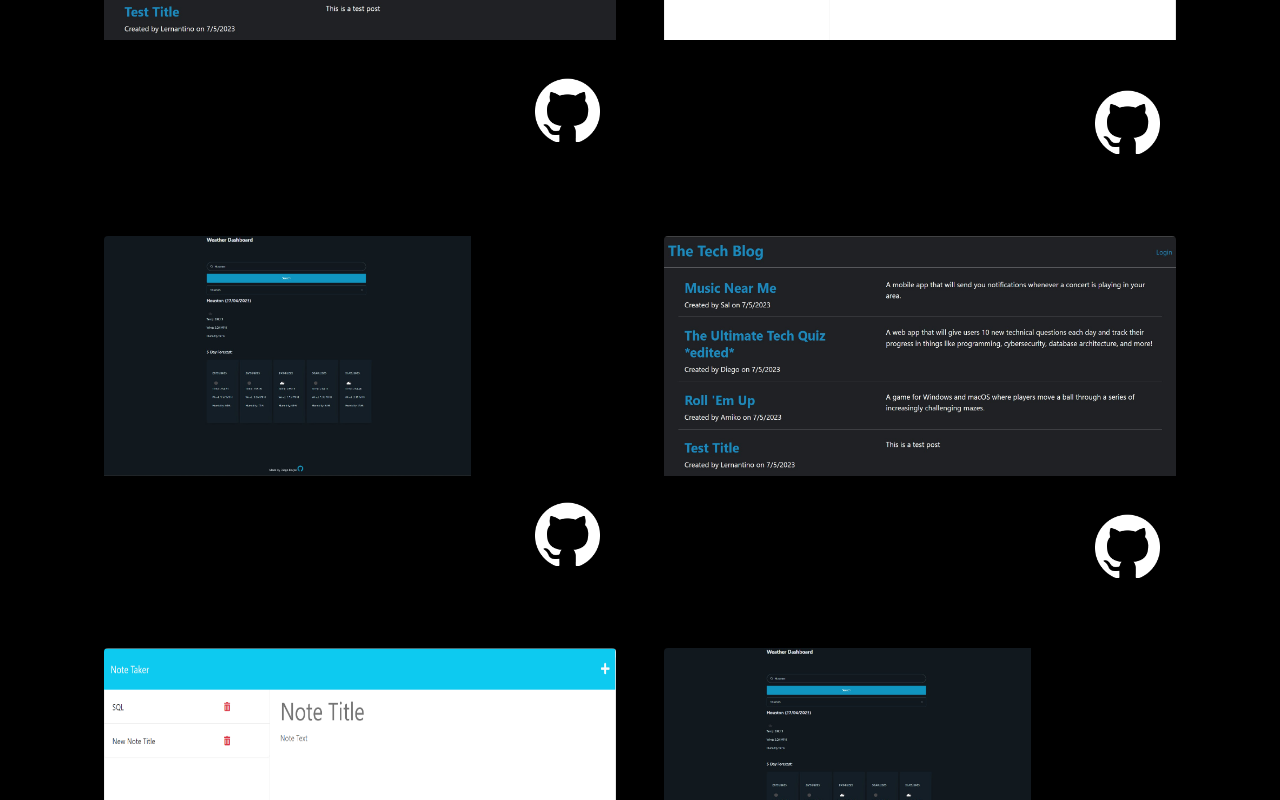
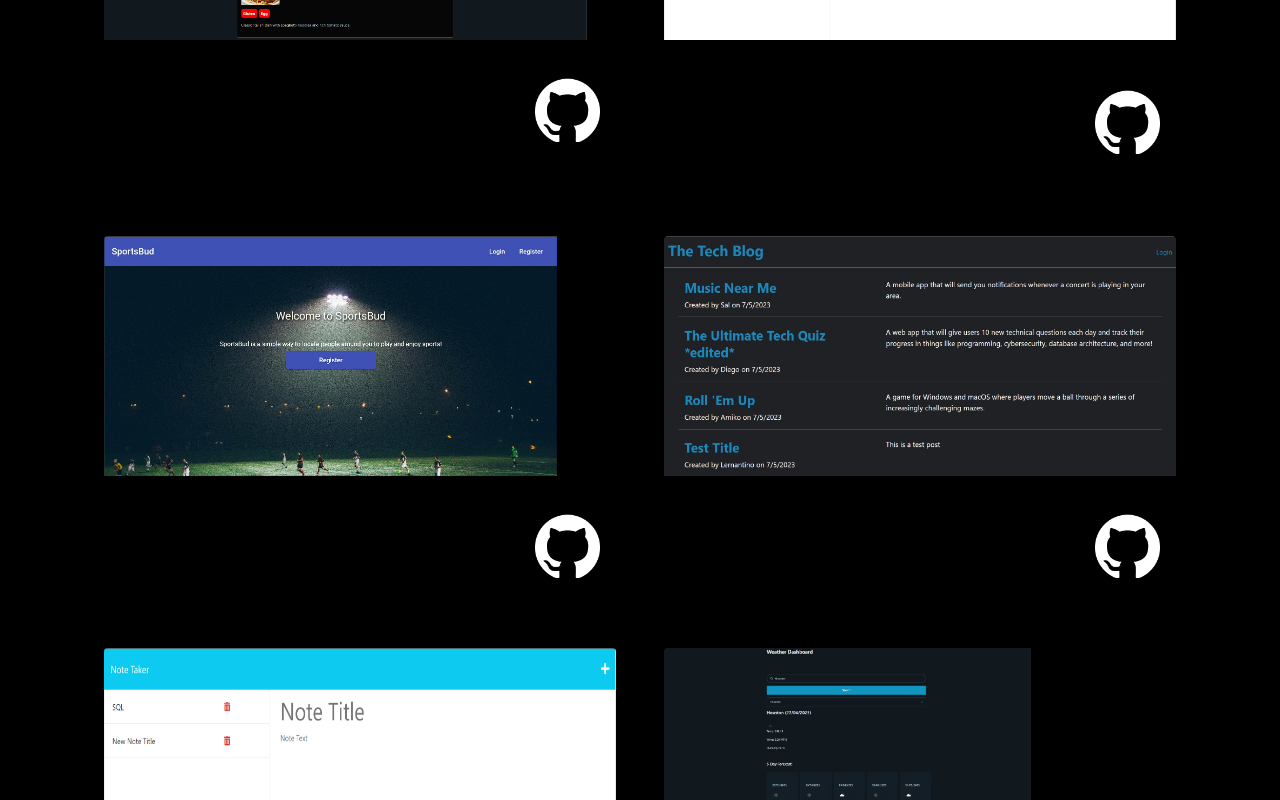
Before and after one commit to DiegoABorjas/react-portfolio, a React (Vite) app: page /projects in a window 1280 px wide. Shown: the part 502-1302 px from the top of the page. Built offline with nearby package versions, Linux system fonts and the light colour scheme.

Commit message:
updated projects

```diff
--- a/src/pages/ProjectsPage.jsx
+++ b/src/pages/ProjectsPage.jsx
@@ -5,15 +5,17 @@ import Project from "../components/Project"
 import noteTaker from "../assets/pictures/note-taker.png"
 import weather from "../assets/pictures/weather.jpg"
 import techBlog from "../assets/pictures/techblog.jpg"
+import yumYard from "../assets/pictures/yum-yard.png"
+import sportsBud from "../assets/pictures/sportsbud.jpg"
 
 export default function ProjectsPage() {
     const projects = [
         {
-            title: "tech-blog",
-            description: "CMS-style blog site similar to a Wordpress site, where developers can publish their blog posts and comment on other developers’ posts as well.",
-            image: techBlog,
-            github: "https://github.com/DiegoABorjas/14-mvc-tech-blog",
-            deployed: "https://mvc-tech-blog-db-f03ab6b04d13.herokuapp.com/",
+            title: "Yum Yum Yard",
+            description: "Cafe Management System with a menu displayed for customers, as well as a back-end login for the manager to perform CRUD operations on the menu.",
+            image: yumYard,
+            github: "https://github.com/zamorejake/YumYumYard",
+            deployed: "https://yums-4103a315e67a.herokuapp.com/",
         },
         {
             title: "note-taker",
@@ -23,11 +25,11 @@ export default function ProjectsPage() {
             deployed: "https://my-notes.herokuapp.com/",
         },
         {
-            title: "weather-app",
-            description: "A weather app that provides weather outlook for multiple cities.",
-            image: weather,
-            github: "https://github.com/DiegoABorjas/06-weather-dashboard",
-            deployed: "https://diegoaborjas.github.io/06-weather-dashboard/",
+            title: "SportsBud",
+            description: "Sports Social Networking Application where users could create/edit or join sports teams based on their location.",
+            image: sportsBud,
+            github: "https://github.com/DiegoABorjas/SportsBud",
+            deployed: "https://github.com/DiegoABorjas/SportsBud",
         },
         {
             title: "tech-blog",
```
Also changed, not shown: src/assets/pictures/sportsbud.jpg (added), src/assets/pictures/yum-yard.png (added).
